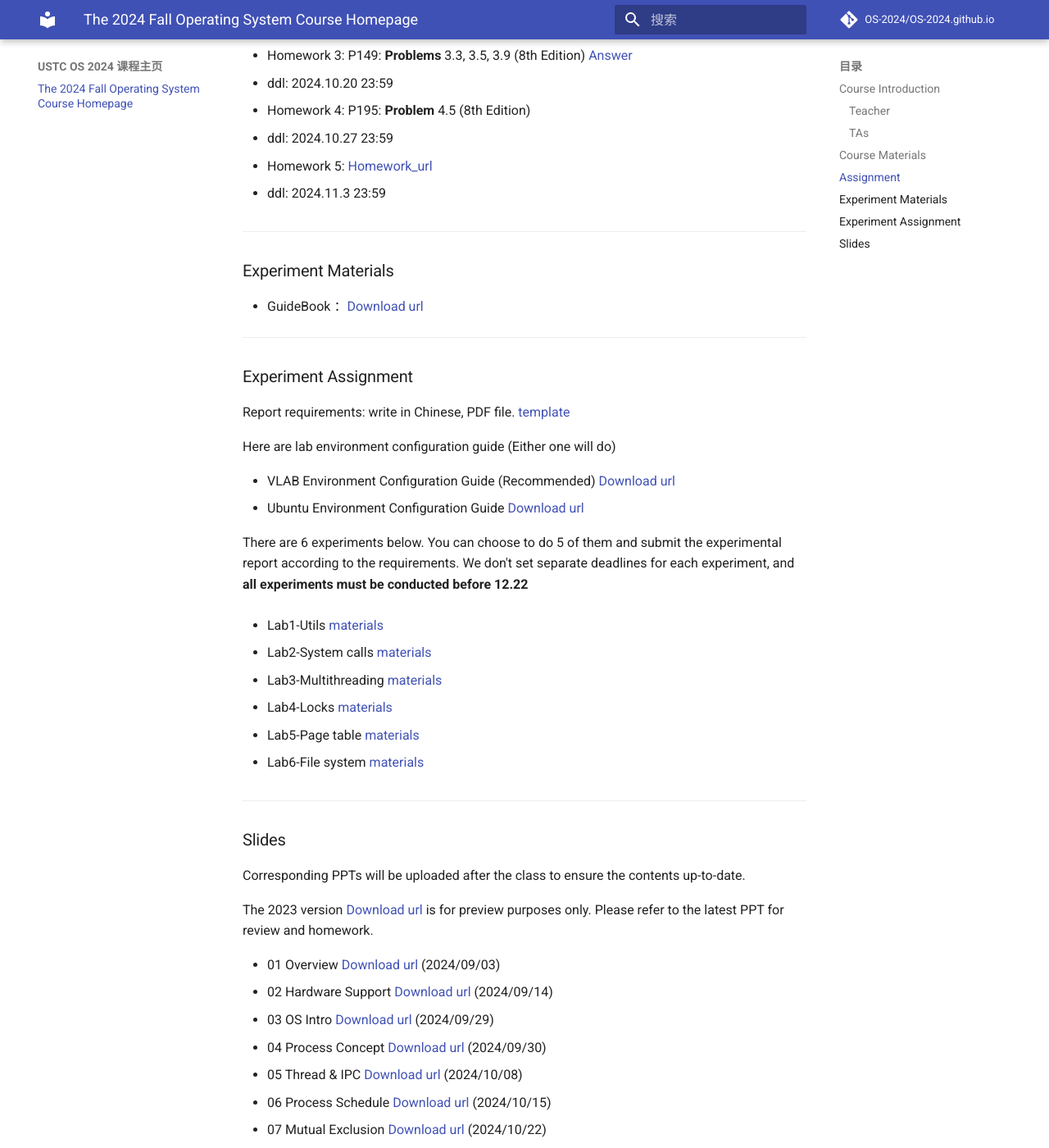
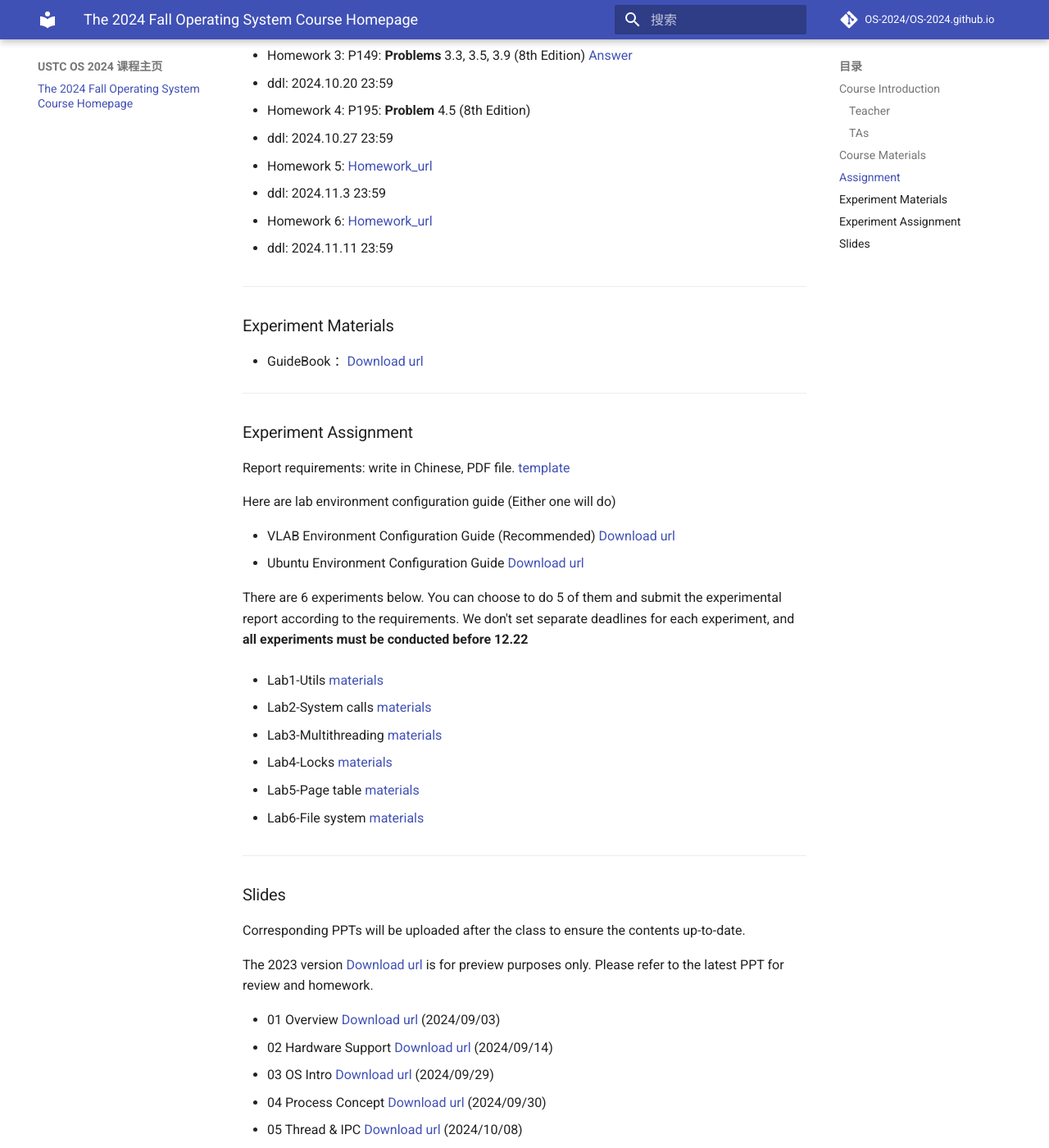
Before and after one commit to OS-2024/OS-2024.github.io, an MkDocs documentation site: the page built from docs/index.md, in a window 1280 px wide and 1400 px high, scrolled down 1609 px. Shown: the whole window at 82% size. Built offline with MkDocs 1.6.1 and Material for MkDocs 9.7.7, drawn with Linux system fonts in a browser that asks for light colours; comment, search, counter and statistics services are not loaded; some of the changed text lies outside the part shown.

Commit message:
add hw6 & slide 08

```diff
--- a/docs/index.md
+++ b/docs/index.md
@@ -72,6 +72,10 @@
 * Homework 5: [Homework_url](https://rec.ustc.edu.cn/share/51cfbfe0-9147-11ef-801c-d109a171345a)
 
   - ddl: 2024.11.3 23:59
+
+* Homework 6: [Homework_url](https://rec.ustc.edu.cn/share/840ddbf0-9a73-11ef-b9c1-4502d0c07bec)
+
+  - ddl: 2024.11.11 23:59
 ***
 
 ### Experiment Materials
@@ -118,3 +122,4 @@
 * 05 Thread & IPC [Download url](https://rec.ustc.edu.cn/share/1255a7a0-8608-11ef-a0b8-0fb0fd5d8626) (2024/10/08)
 * 06 Process Schedule [Download url](https://rec.ustc.edu.cn/share/75b21580-8b03-11ef-b02d-1f0c4731a786) (2024/10/15)
 * 07 Mutual Exclusion [Download url](https://rec.ustc.edu.cn/share/4eaa9c50-903d-11ef-a227-25bb5ca4bca7) (2024/10/22)
+* 08 Synchronization [Download url](https://rec.ustc.edu.cn/share/08d9c8f0-9a73-11ef-a319-715a354aa830) (2024/11/04)
```
